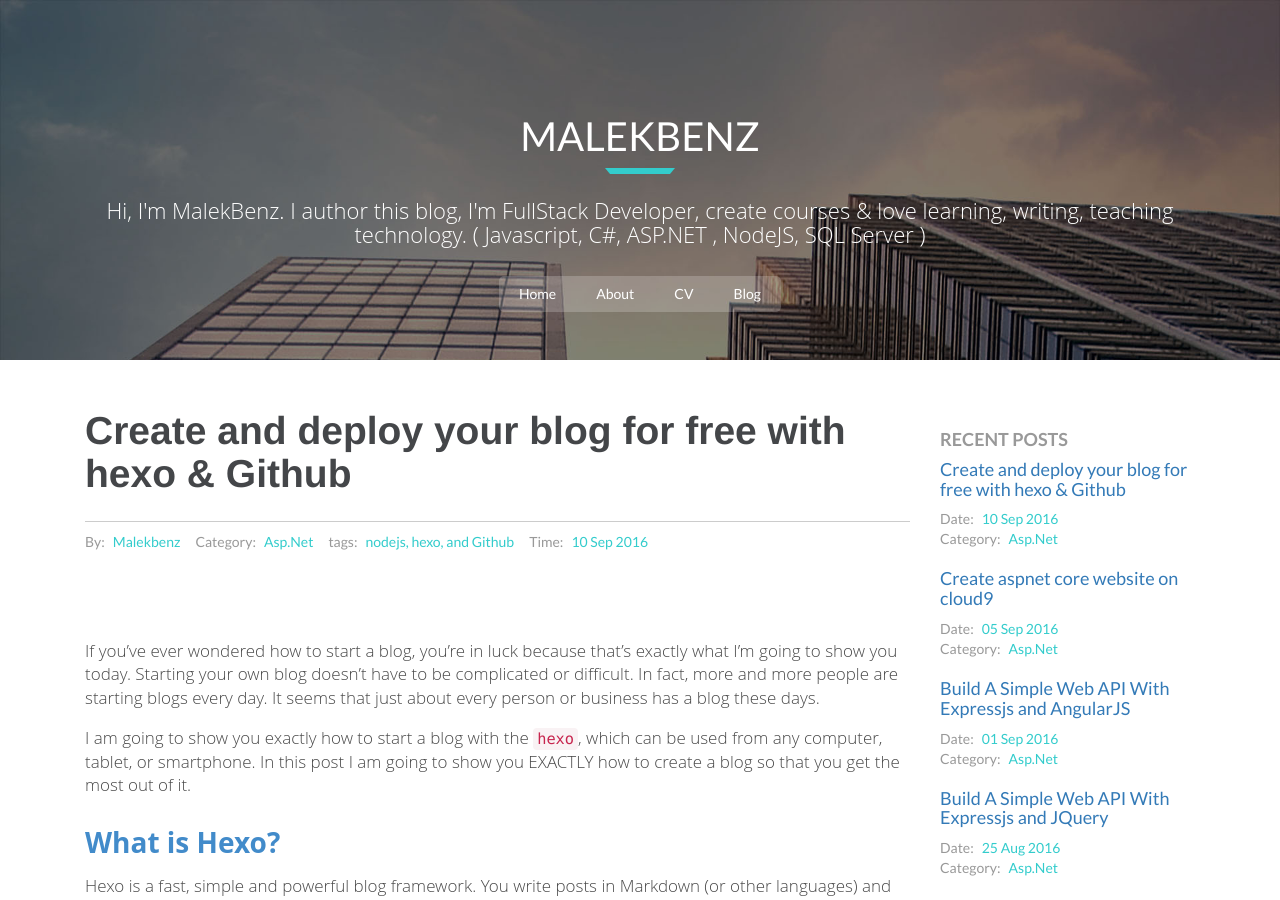
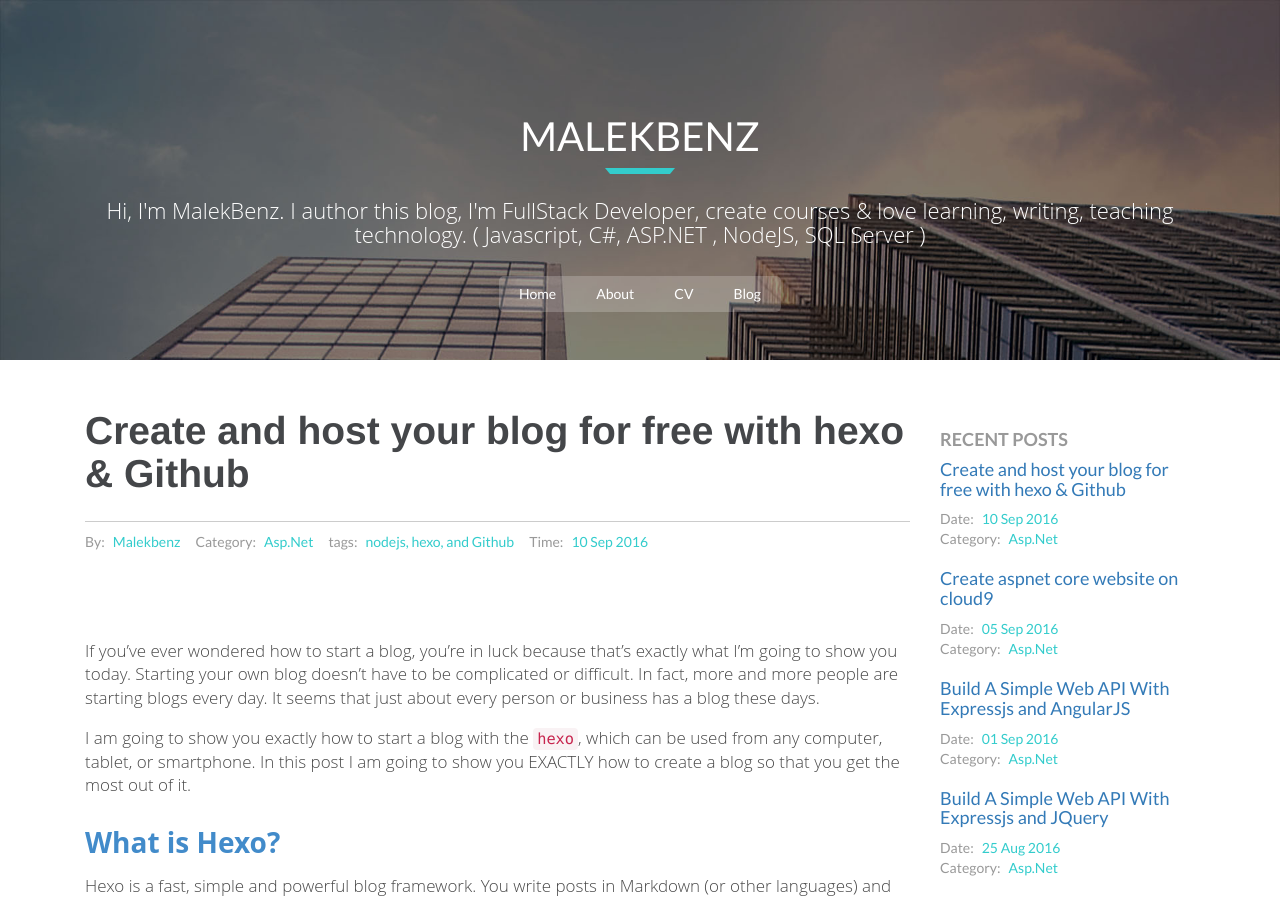
Before and after one commit to malekbenz/malekbenz, a Jekyll site: the page built from _posts/2016-09-10-Create-Host-Blog-for-free-with-Hexo-Github.md, in a window 1280 px wide and 900 px high. Built offline with Jekyll 4.4.1, drawn with Linux system fonts in a browser that asks for light colours; nearby versions of some CDN libraries; comment, search, counter and statistics services are not loaded; some of the changed text lies outside the part shown.

Commit message:
create blog with hexo

```diff
--- a/_posts/2016-09-10-Create-Deploy-Blog-for-free-with-Hexo-Github.md
+++ b/_posts/2016-09-10-Create-Host-Blog-for-free-with-Hexo-Github.md
@@ -1,6 +1,6 @@
 ---
 layout: post
-title: "Create and deploy your blog for free with hexo & Github"
+title: "Create and host your blog for free with hexo & Github"
 date: 2016-09-10
 author: Malekbenz
 comments: true
```
Also changed, not shown: other parts of _posts/2016-09-10-Create-Host-Blog-for-free-with-Hexo-Github.md (+1 -0 lines).
